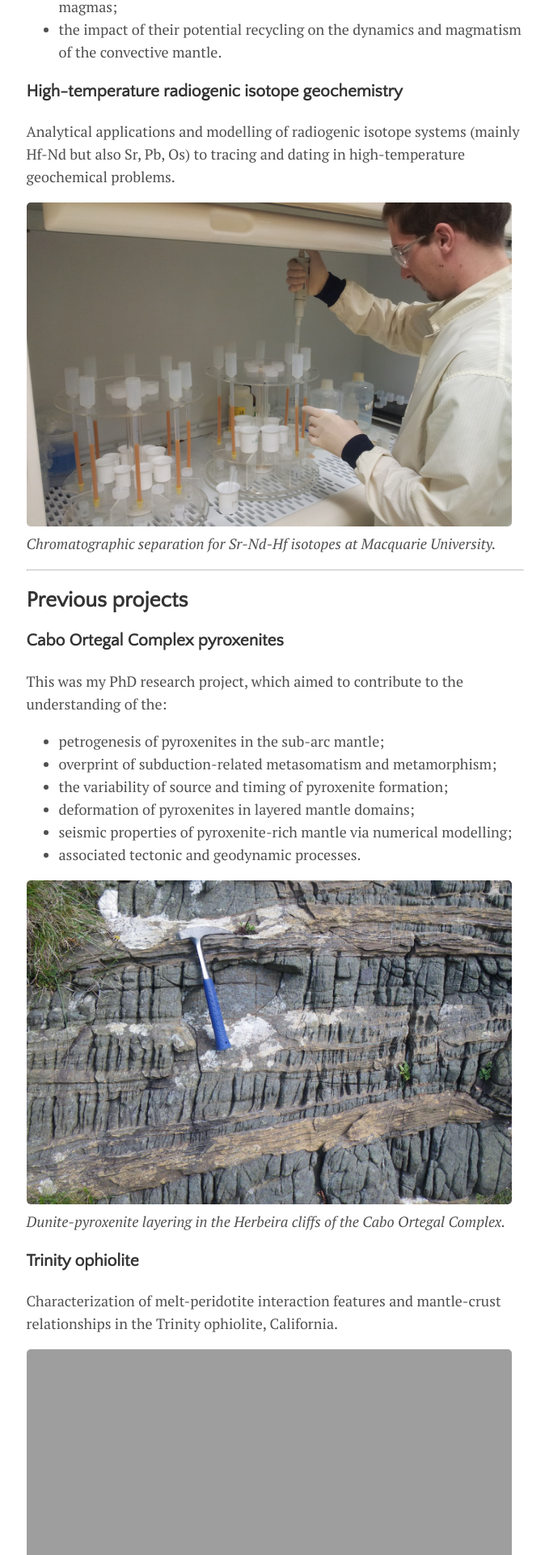
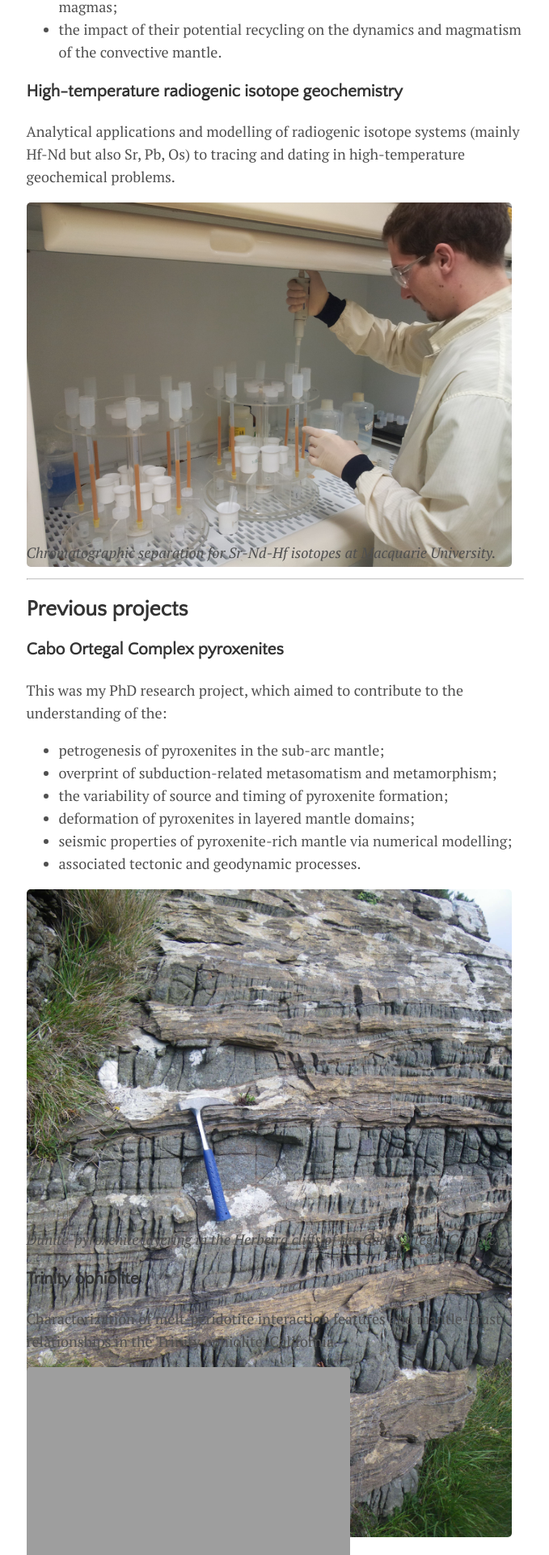
Before and after one commit to romaintilhac/romaintilhac.github.io, a Jekyll site: the page built from menu/research.md, in a window 1280 px wide. Shown: the part 1765-3685 px from the top of the page at 81% size, without its empty margins (300-979 px from the left). Built offline with Jekyll 4.4.1, drawn with Linux system fonts in a browser that asks for light colours.

Commit message:
Update research.md

```diff
--- a/menu/research.md
+++ b/menu/research.md
@@ -40,10 +40,9 @@
 
 Analytical applications and modelling of radiogenic isotope systems (mainly Hf-Nd but also Sr, Pb, Os) to tracing and dating in high-temperature geochemical problems.
 
-<img
-  src="{{ site.github.url }}/assets/img/labo.jpg"
-  style="width: 600px; height: 400px; object-fit: cover;"
-/>
+<div class="image-container">
+  <img src="{{ site.github.url }}/assets/img/labo.jpg">
+</div>
 *Chromatographic separation for Sr-Nd-Hf isotopes at Macquarie University.*
 
 ---
@@ -60,20 +59,18 @@
 - seismic properties of pyroxenite-rich mantle via numerical modelling;
 - associated tectonic and geodynamic processes.
 
-<img
-  src="{{ site.github.url }}/assets/img/pyroxenites.jpg"
-  style="width: 600px; height: 400px; object-fit: cover;"
-/>
+<div class="image-container">
+  <img src="{{ site.github.url }}/assets/img/pyroxenites.jpg">
+</div>
 *Dunite-pyroxenite layering in the Herbeira cliffs of the Cabo Ortegal Complex.*
 
 ### Trinity ophiolite
 
 Characterization of melt-peridotite interaction features and mantle-crust relationships in the Trinity ophiolite, California.
 
-<img
-  src="{{ site.github.url }}/assets/img/mount-shasta.jpg"
-  style="width: 600px; height: 400px; object-fit: cover;"
-/>
+<div class="image-container">
+  <img src="{{ site.github.url }}/assets/img/mount-shasta.jpg">
+</div>
 *View of nearby Mount Shasta (4,322m) from the ophiolite.*
 
 ### Tethysian ophiolites and related subduction-related magmatism
@@ -84,8 +81,7 @@
 
 Textural identification of original and diagenetic features in carbonate speleothems and implications for their dating and use as paleo-environmental and paleo-climate proxies. Relationships between fluid circulation and deformation in sedimentary basins.
 
-<img
-  src="{{ site.github.url }}/assets/img/guethary.jpg"
-  style="width: 600px; height: 400px; object-fit: cover;"
-/>
+<div class="image-container">
+  <img src="{{ site.github.url }}/assets/img/guethary.jpg">
+</div>
 *Recumbent fold in the Guéthary flysch.*
```
